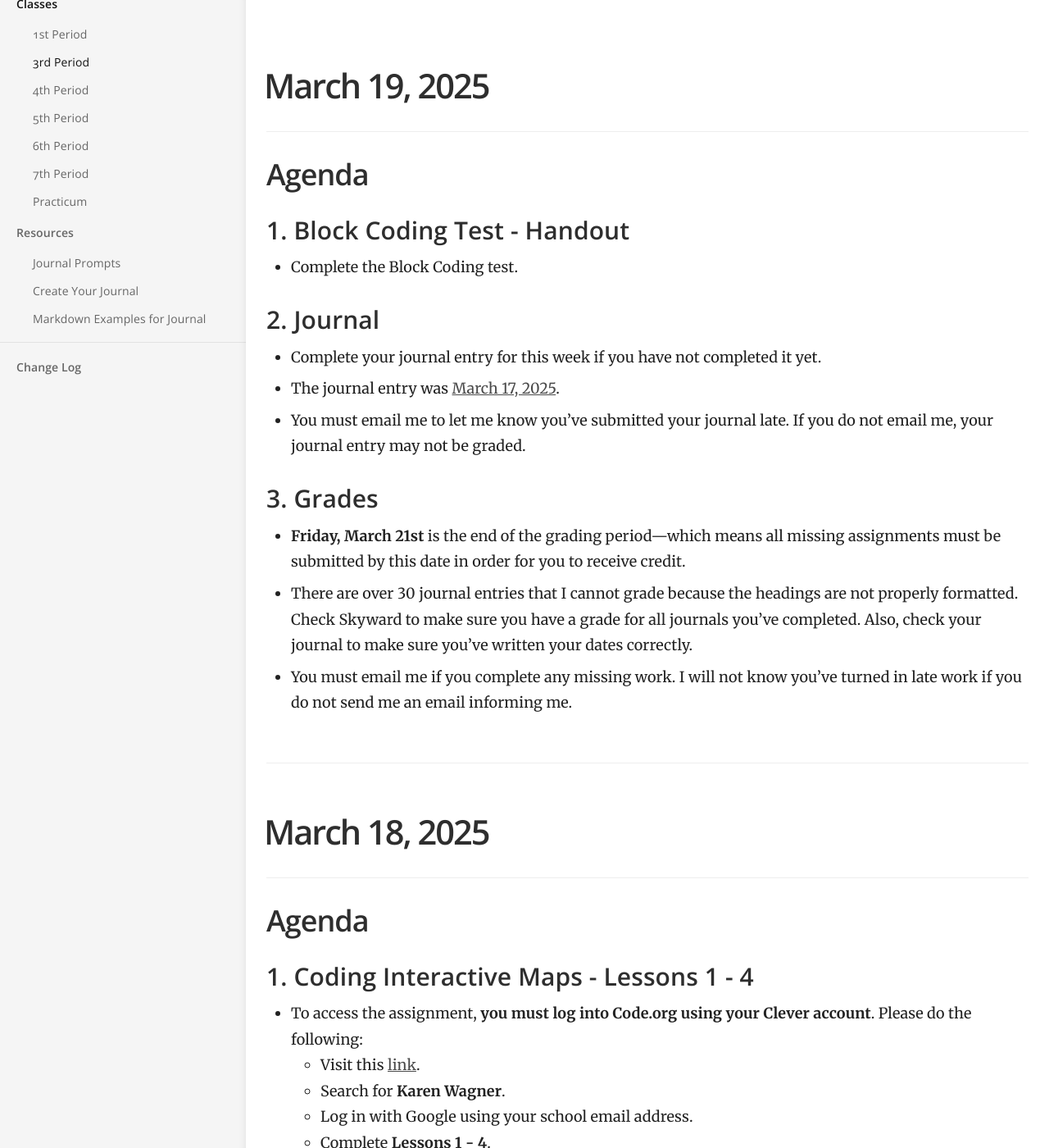
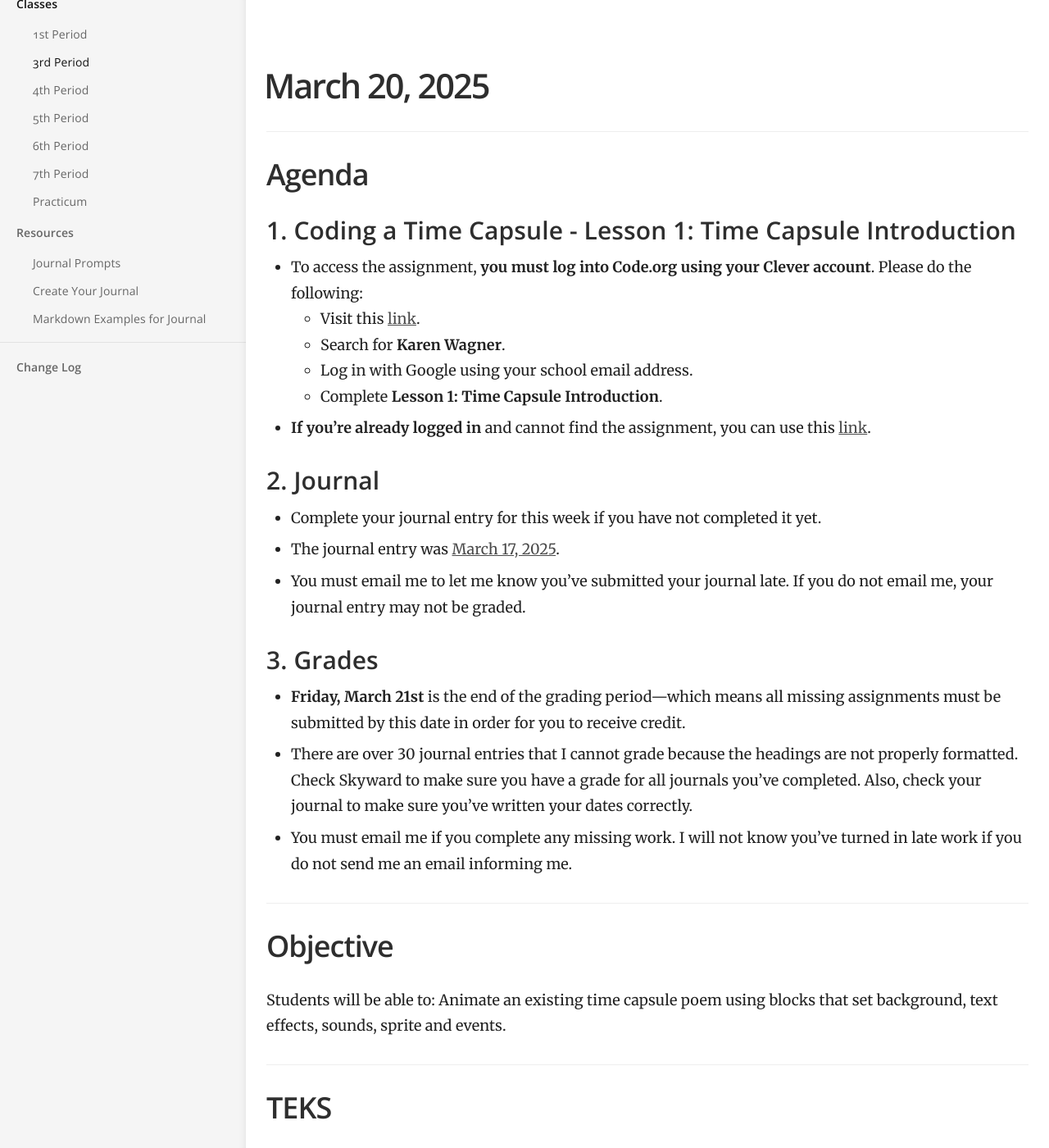
Before and after one commit to mswhitby/classroom, a Jekyll site: the page built from _docs/classes/3rd.md, in a window 1280 px wide and 1400 px high, scrolled down 195 px. Shown: the whole window at 82% size. Built offline with Jekyll 4.4.1, drawn with Linux system fonts in a browser that asks for light colours.

Commit message:
Updated 3rd.md

```diff
--- a/_docs/classes/3rd.md
+++ b/_docs/classes/3rd.md
@@ -4,6 +4,42 @@ subtitle: Fundamentals of Computer Science
 category: Classes
 order: 2
 ---
+
+# March 20, 2025
+
+## Agenda
+
+### 1. Coding a Time Capsule - Lesson 1: Time Capsule Introduction
+
+- To access the assignment, **you must log into Code.org using your Clever account**. Please do the following:
+    - Visit this [link](https://clever.com/oauth/district-picker?client_id=2f27405716644a951b23&redirect_uri=https%3A%2F%2Fstudio.code.org%2Fusers%2Fauth%2Fclever%2Fcallback&response_type=code&state=ede33ff61289cf32708a0f54079cdd23e31d0b0a02b0e0e8).
+    - Search for **Karen Wagner**.
+    - Log in with Google using your school email address.
+    - Complete **Lesson 1: Time Capsule Introduction**.
+
+- **If you're already logged in** and cannot find the assignment, you can use this [link](https://studio.code.org/s/csc-timecapsule-2023).
+
+### 2. Journal
+
+- Complete your journal entry for this week if you have not completed it yet.
+- The journal entry was [March 17, 2025](https://github.com/mswhitby/classroom/blob/main/_docs/resources/journal.md#march-17-2025).
+- You must email me to let me know you've submitted your journal late. If you do not email me, your journal entry may not be graded.
+
+### 3. Grades
+
+- **Friday, March 21st** is the end of the grading period—which means all missing assignments must be submitted by this date in order for you to receive credit.
+- There are over 30 journal entries that I cannot grade because the headings are not properly formatted. Check Skyward to make sure you have a grade for all journals you've completed. Also, check your journal to make sure you've written your dates correctly.
+- You must email me if you complete any missing work. I will not know you've turned in late work if you do not send me an email informing me.
+
+## Objective
+
+Students will be able to: Animate an existing time capsule poem using blocks that set background, text effects, sounds, sprite and events.
+
+## TEKS
+
+
+
+----
 
 # March 19, 2025
 
```
